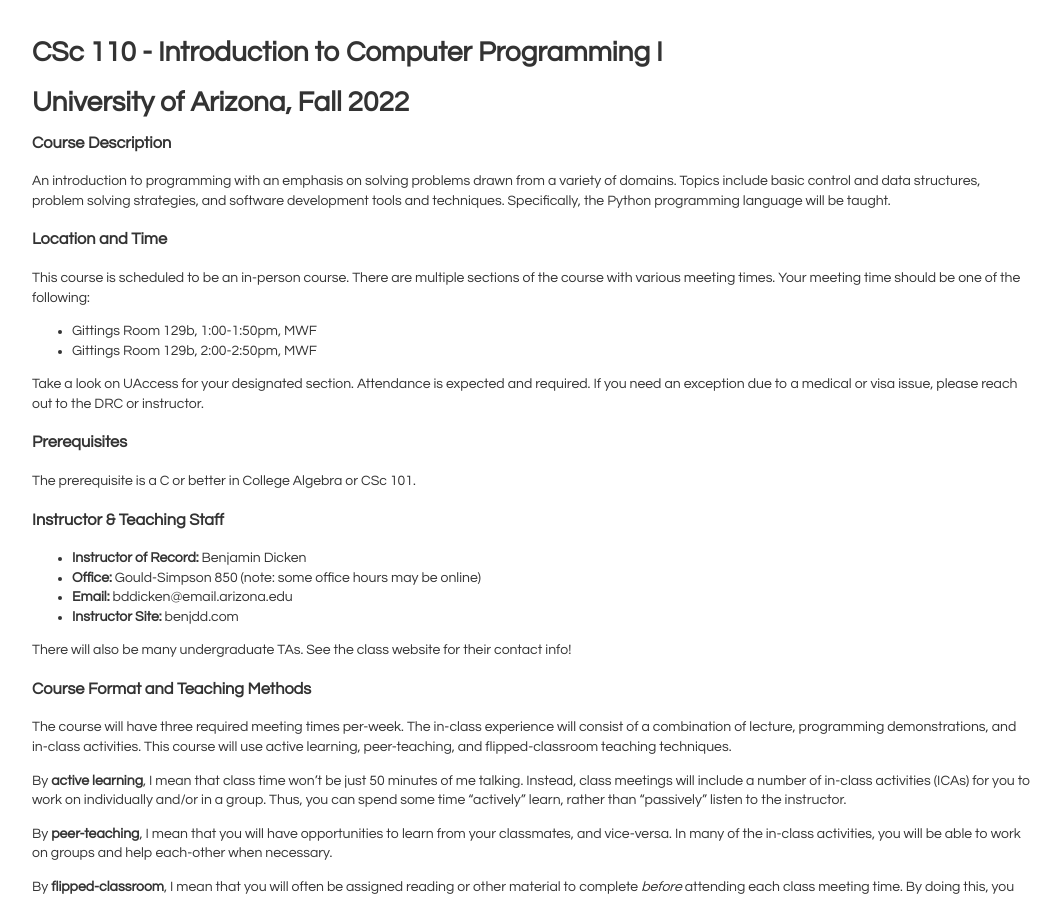
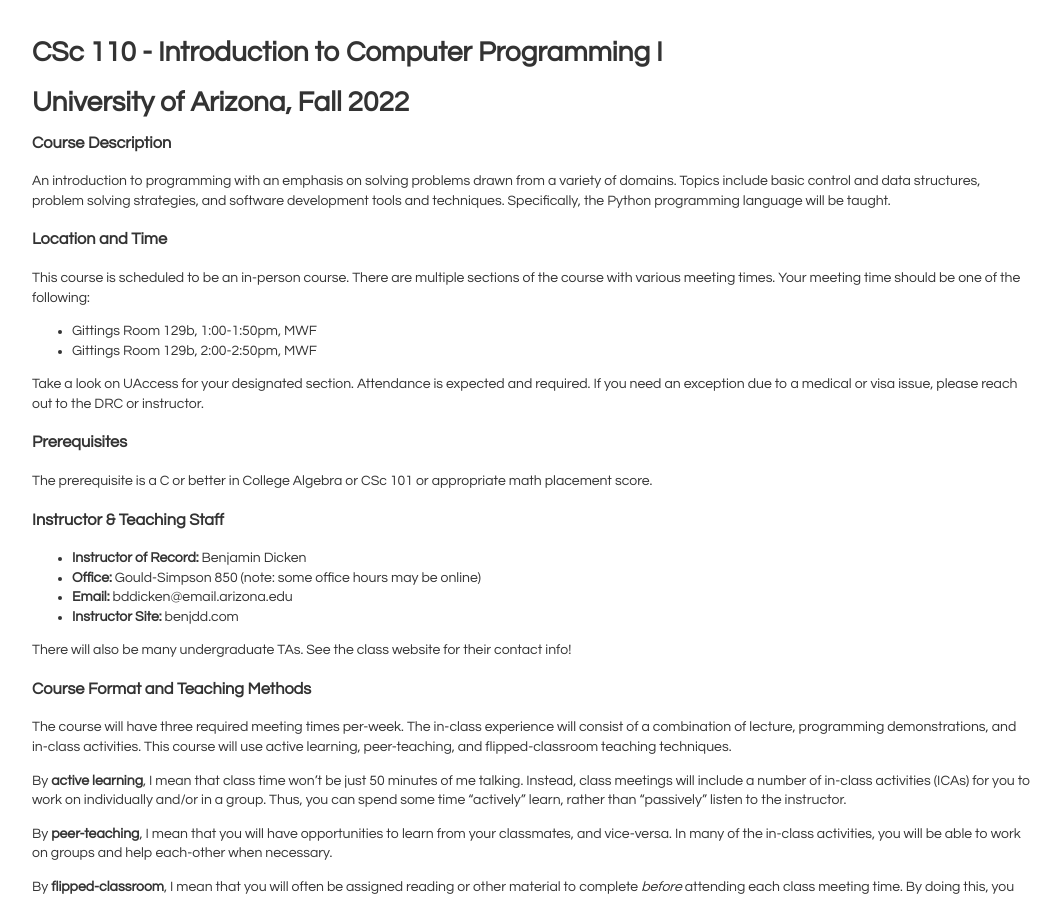
Before and after one commit to bddicken/cs110fall2022website, a Jekyll site: the page built from syllabus/index.md, in a window 1280 px wide and 900 px high. Shown: the whole window, without its empty margins (108-1169 px from the left). Built offline with Jekyll 4.4.1, drawn with Linux system fonts in a browser that asks for light colours.

Commit message:
updated Prerequisites language

```diff
--- a/syllabus/index.md
+++ b/syllabus/index.md
@@ -27,7 +27,7 @@
 
 ### Prerequisites
 
-The prerequisite is a C or better in College Algebra or CSc 101.
+The prerequisite is a C or better in College Algebra or CSc 101 or appropriate math placement score.
 
 ### Instructor & Teaching Staff
 
```
